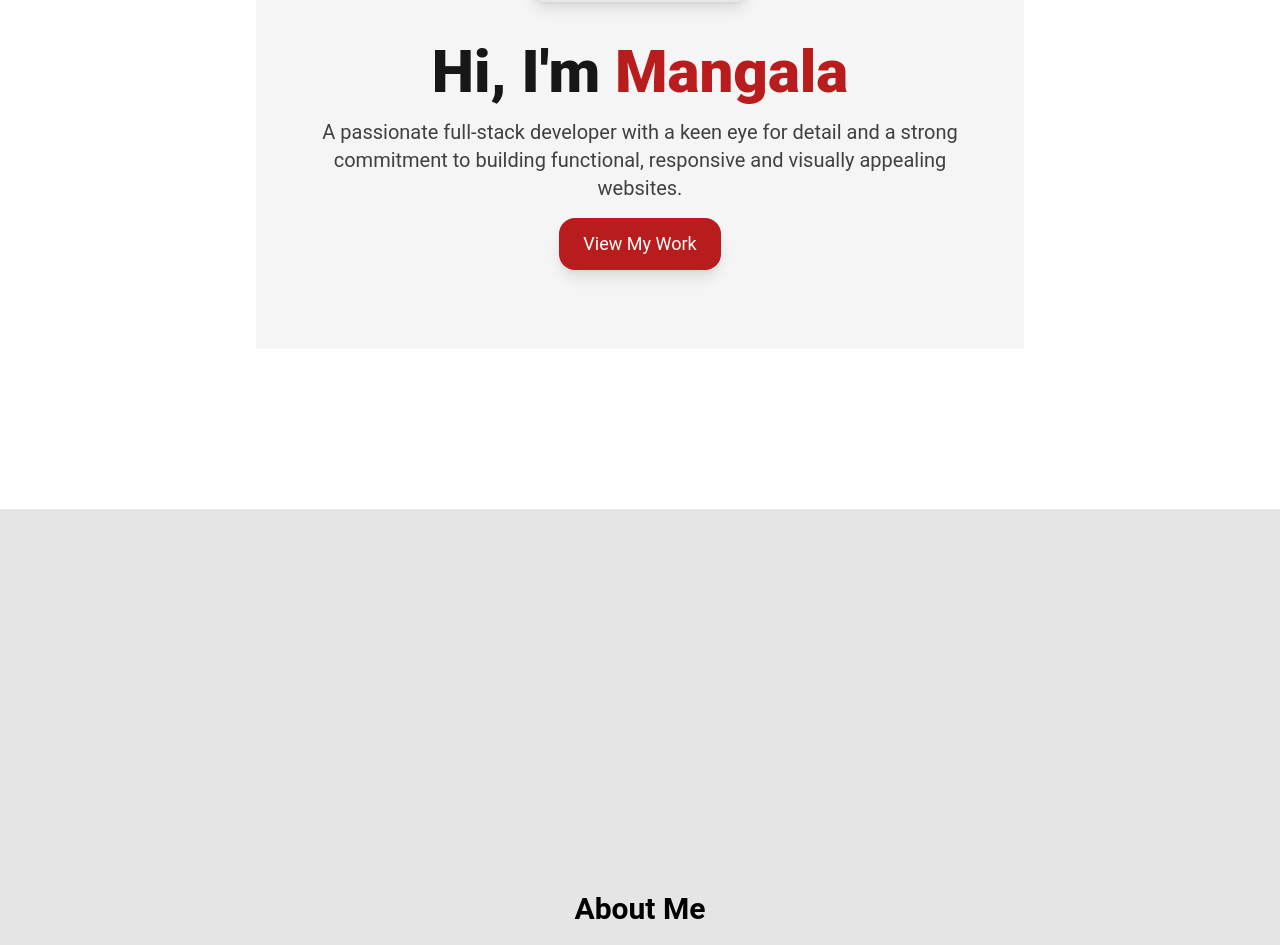
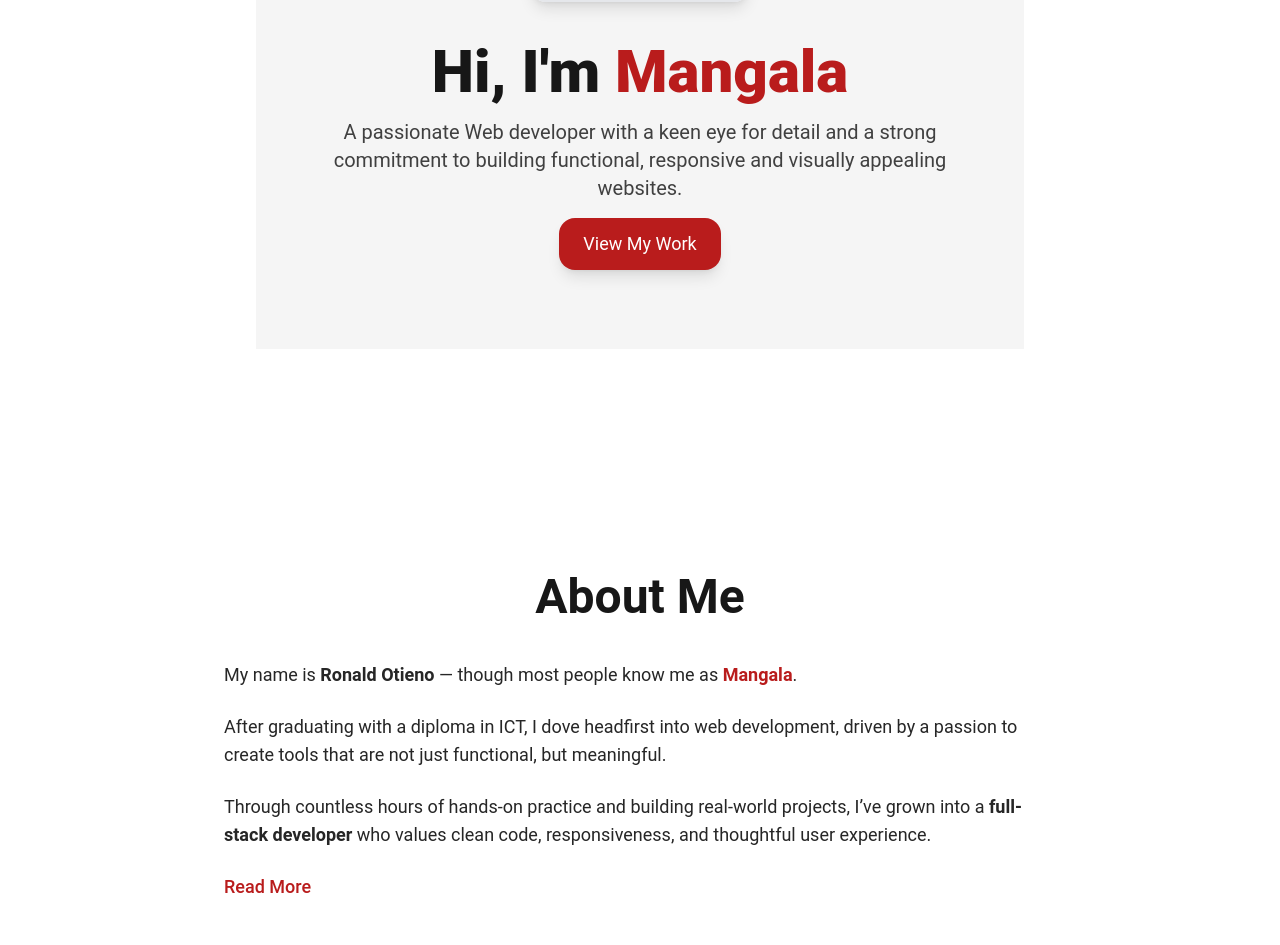
Before and after one commit to Otieno602/Portfolio, a React (Vite) app: page / in a window 1280 px wide. Shown: the part 467-1412 px from the top of the page. Built offline with nearby package versions, Linux system fonts and the light colour scheme.

Commit message:
Added the about section

```diff
--- a/src/pages/Home.jsx
+++ b/src/pages/Home.jsx
@@ -1,8 +1,11 @@
 import React from "react";
 import mangala from "../assets/images/mangala.jpg";
-import { motion } from "framer-motion";
+import { motion, AnimatePresence } from "framer-motion";
+import { useState } from "react";
 
 const Home = () => {
+  const [showMore, setShowMore] = useState(false);
+
   return (
     <div className="pt-24 space-y-40">
       {/* Hero Section */}
@@ -32,9 +35,9 @@ const Home = () => {
           animate={{ opacity: 1, y: 0 }}
           transition={{ duration: 1, delay: 0.7, ease: "easeOut" }}
         >
-          A passionate full-stack developer with a keen eye for detail and a
-          strong commitment to building functional, responsive and visually
-          appealing websites.
+          A passionate Web developer with a keen eye for detail and a strong
+          commitment to building functional, responsive and visually appealing
+          websites.
         </motion.p>
         <motion.a
           href="#projects"
@@ -50,9 +53,80 @@ const Home = () => {
       {/* About Section */}
       <section
         id="about"
-        className="min-h-screen flex items-center justify-center bg-neutral-200"
+        className="bg-white text-neutral-900 py-16 px-4 sm:px-8 max-w-4xl mx-auto"
       >
-        <h2 className="text-3xl font-semibold text-center">About Me</h2>
+        <div className="text-center mb-10">
+          <h2 className="text-4xl sm:text-5xl font-bold mb-4">About Me</h2>
+        </div>
+
+        <div className="text-base sm:text-lg leading-relaxed text-neutral-800 space-y-6">
+          <p>
+            My name is <span className="font-semibold">Ronald Otieno</span> —
+            though most people know me as{" "}
+            <span className="text-red-700 font-semibold">Mangala</span>.
+          </p>
+          <p>
+            After graduating with a diploma in ICT, I dove headfirst into web
+            development, driven by a passion to create tools that are not just
+            functional, but meaningful.
+          </p>
+          <p>
+            Through countless hours of hands-on practice and building real-world
+            projects, I’ve grown into a <strong>full-stack developer</strong>{" "}
+            who values clean code, responsiveness, and thoughtful user
+            experience.
+          </p>
+          <AnimatePresence>
+            {showMore && (
+              <motion.div
+                key="moreText"
+                initial={{ opacity: 0, y: 20 }}
+                animate={{ opacity: 1, y: 0 }}
+                exit={{ opacity: 0, y: 20 }}
+                transition={{ duration: 0.5, ease: "easeOut" }}
+              >
+                <div className="space-y-6">
+                  <p>
+                    My journey has shaped a strong sense of creativity,
+                    resilience, and attention to detail — qualities I bring into
+                    every project I work on.
+                  </p>
+                  <p>
+                    Whether it’s crafting seamless user interfaces or designing
+                    efficient backend systems, I aim to build digital
+                    experiences that solve real problems.
+                  </p>
+                  <p>
+                    I’m currently focused on building personalized apps that
+                    reflect real stories and connect deeply with users. I
+                    believe every line of code is a chance to make something{" "}
+                    <span className="italic">
+                      genuine, human, and impactful
+                    </span>
+                    .
+                  </p>
+                </div>
+              </motion.div>
+            )}
+          </AnimatePresence>
+
+          <button
+            onClick={() => setShowMore(!showMore)}
+            className="mt-6 text-red-700 font-medium hover:underline focus:outline-none"
+          >
+            <AnimatePresence mode="wait">
+              <motion.span
+                key={showMore ? "less" : "more"}
+                initial={{ opacity: 0, rotate: -10, scale: 0.95 }}
+                animate={{ opacity: 1, rotate: 0, scale: 1 }}
+                exit={{ opacity: 0, rotate: 10, scale: 0.95 }}
+                transition={{ duration: 0.3 }}
+              >
+                {showMore ? "Show Less" : "Read More"}
+              </motion.span>
+            </AnimatePresence>
+          </button>
+        </div>
       </section>
 
       {/* Skills Section */}
```
